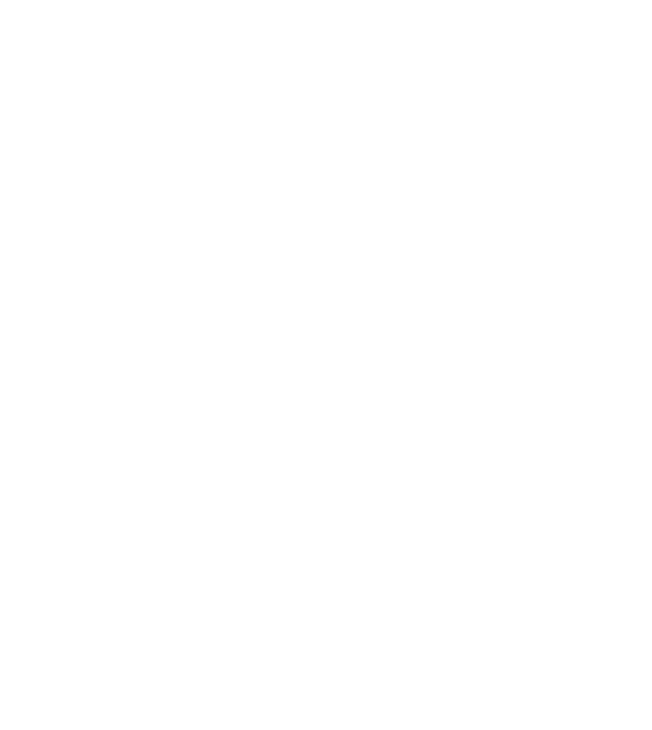
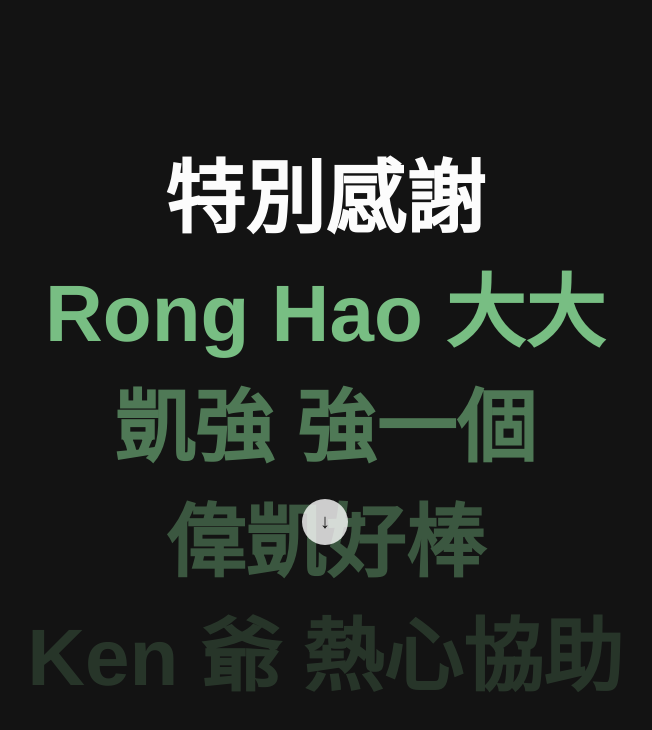
Before and after one commit to ya95123/gsap-scrolling-effect, a plain HTML site: page index.html in a window 1280 px wide. Shown: the whole page, without its empty margins (315-967 px from the left). Drawn offline with Linux system fonts and the light colour scheme.

Commit message:
feat: simple layout

```diff
--- a/css/scss/index.scss
+++ b/css/scss/index.scss
@@ -1,3 +1,7 @@
+$bg-main: #131313;
+$white: #fcfcfc;
+$color-main: #78be83;
+
 * {
   margin: 0;
   padding: 0;
@@ -9,5 +13,54 @@
 html,
 body {
   height: 100%;
+  background: $bg-main;
+  color: $white;
   scroll-behavior: smooth;
 }
+
+#banner {
+  text-align: center;
+
+  .title {
+    font-size: clamp(42px, (120/1920)*100vw, 120px);
+    font-weight: 700;
+    line-height: (160/120);
+
+    &-sticky {
+      padding: clamp(80px, (220/1920)*100vw, 220px) 0 8px;
+    }
+
+    &-container {
+      height: clamp(56px, (136/1920)*100vw, 136px);
+    }
+
+    &-item {
+      padding: 0 0 8px;
+      color: $color-main;
+
+      $item-opacity: 1;
+
+      @for $i from 2 through 4 {
+        &:nth-child(#{$i}) {
+          opacity: ($item-opacity - ($i*2/10));
+        }
+      }
+    }
+  }
+
+  .down {
+    width: clamp(45px, (70/1920)*100vw, 70px);
+    height: clamp(45px, (70/1920)*100vw, 70px);
+    margin: clamp(80px, (220/1920)*100vw, 220px) auto 0;
+    background: $white;
+    color: $bg-main;
+    font-size: 20px;
+    font-weight: 700;
+    border-radius: 50%;
+    display: flex;
+    justify-content: center;
+    align-items: center;
+    opacity: .8;
+    cursor: pointer;
+  }
+}
--- a/index.html
+++ b/index.html
@@ -10,7 +10,26 @@
 </head>
 
 <body>
+  <section id="banner">
+    <h1 class="title title-sticky">特別感謝</h1>
 
+    <div class="title-container">
+      <h3 class="title title-item">Rong Hao 大大</h3>
+      <h3 class="title title-item">凱強 強一個</h3>
+      <h3 class="title title-item">偉凱好棒</h3>
+      <h3 class="title title-item">Ken 爺 熱心協助</h3>
+    </div>
+
+    <div class="down">↓</div>
+  </section>
+
+
+  <!-- <p>
+    Photo by <a
+      href="https://unsplash.com/@jeroenbendeler?utm_source=unsplash&utm_medium=referral&utm_content=creditCopyText">Jeroen
+      Bendeler</a> on <a
+      href="https://unsplash.com/s/photos/peaceful?utm_source=unsplash&utm_medium=referral&utm_content=creditCopyText">Unsplash</a>
+  </p> -->
 
   <script src="js/index.js"></script>
 </body>
```
Also changed, not shown: css/index.css.
